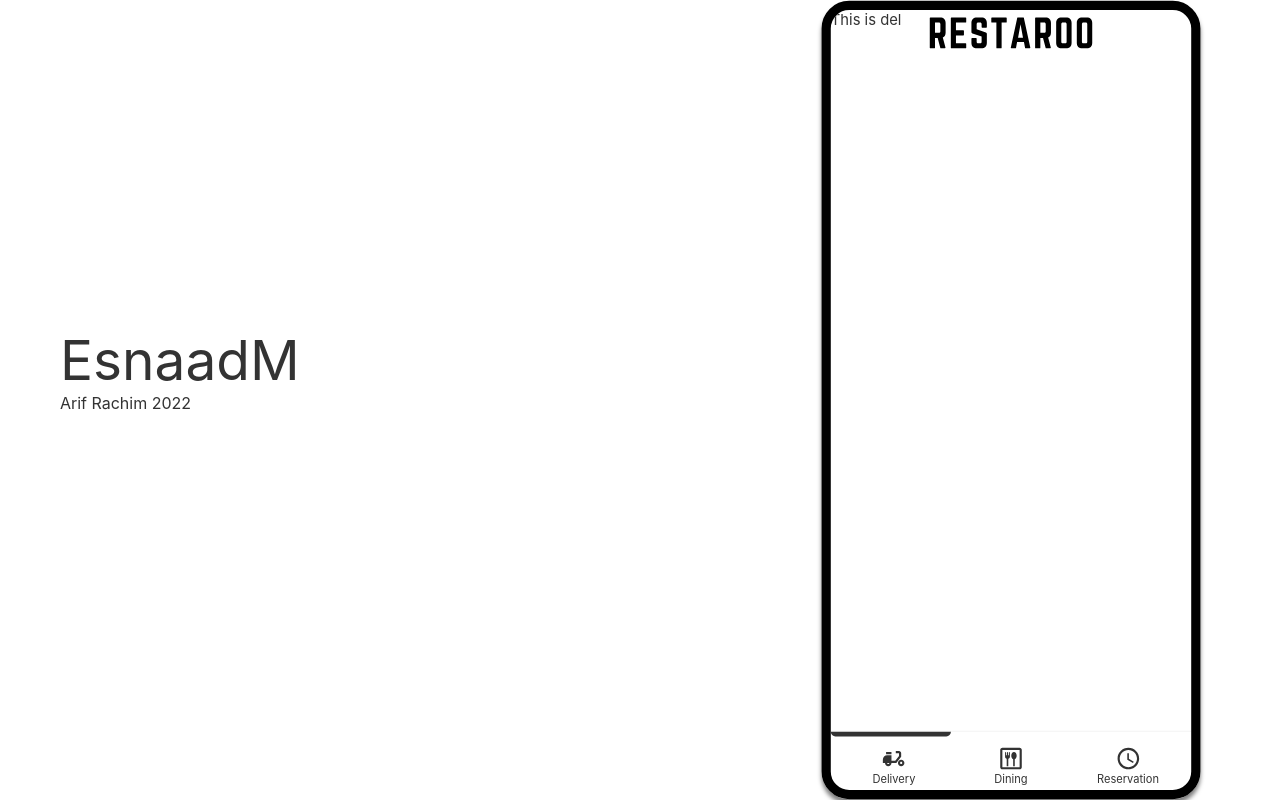
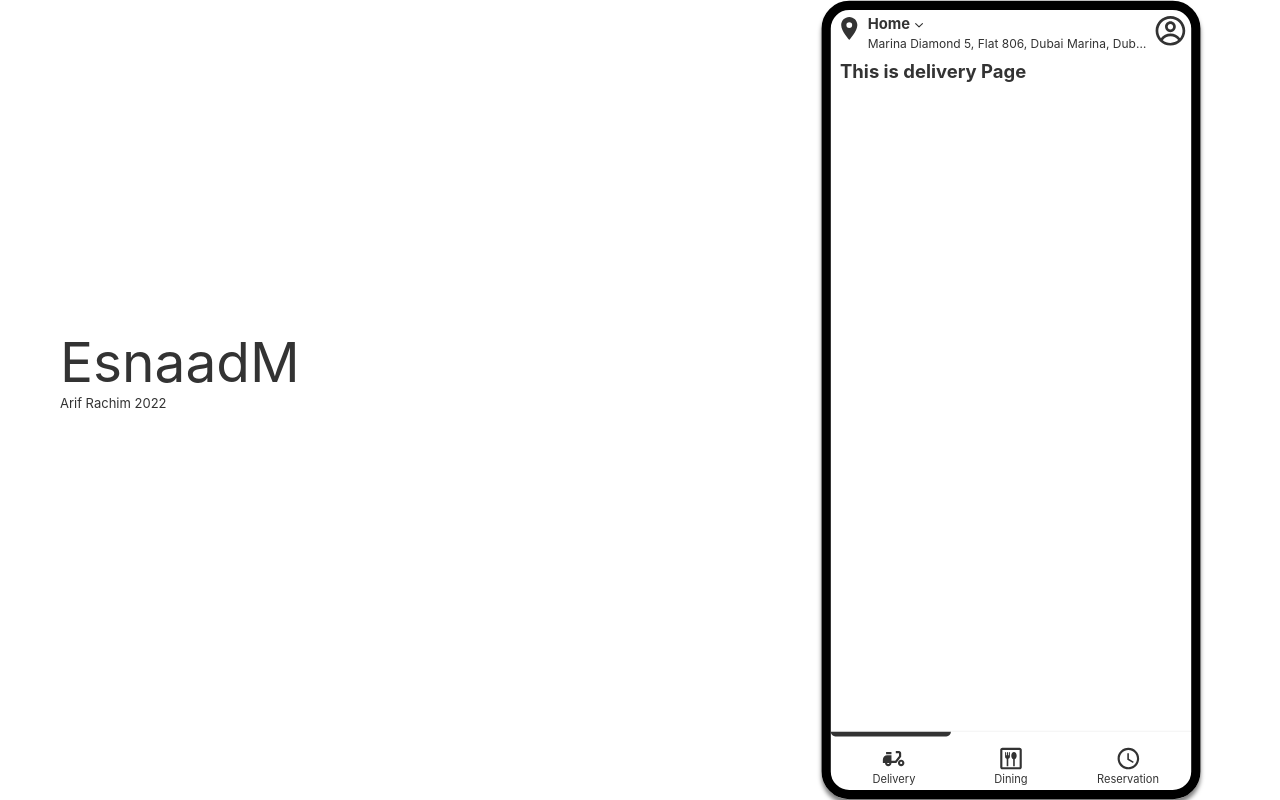
Before and after one commit to arif-rachim/restaroo, a React (Create React App) app: page / in a window 1280 px wide. Both pictures are taken after a click on the button "To know more, please click here". Built offline with nearby package versions, Linux system fonts and the light colour scheme.

Commit message:
Update information

```diff
--- a/public/index.html
+++ b/public/index.html
@@ -4,7 +4,7 @@
     <meta charset="utf-8" />
     <link rel="icon" href="%PUBLIC_URL%/favicon.ico" />
     <meta name="viewport" content="width=device-width, initial-scale=1, maximum-scale=1, user-scalable=no" />
-    <meta name="theme-color" content="#000000" />
+    <meta name="theme-color" content="#FFF" />
     <meta
       name="description"
       content="Restaroo application"
--- a/src/components/page-components/HeaderNavigation.tsx
+++ b/src/components/page-components/HeaderNavigation.tsx
@@ -1,7 +1,26 @@
 import {Image} from "./Image";
-import RestarooIcon from "../../assets/RestarooIcon.svg";
+import {MdPlace} from "react-icons/md";
+import {CgProfile} from "react-icons/cg";
+import {useAppContext} from "../useAppContext";
+import {IoChevronDown} from "react-icons/io5";
 export function HeaderNavigation(){
-    return <div>
-        <Image src={RestarooIcon} height={50}/>
+    const {appDimension} = useAppContext();
+    return <div style={{display:'flex',overflow:'auto',flexWrap:'nowrap',boxSizing:'border-box',width:appDimension.width,padding:5}}>
+        <div style={{fontSize:30,marginRight:5}}>
+            <MdPlace/>
+        </div>
+        <div style={{display:'flex',flexDirection:'column',overflow:'auto',width:'100%'}}>
+            <div style={{display:'flex',alignItems:'flex-end'}}>
+                <div style={{fontWeight:'bold',fontSize:16,marginBottom:3}}>Home</div>
+                <div style={{marginLeft:3,marginBottom:2}}>
+                    <IoChevronDown/>
+                </div>
+            </div>
+
+            <div style={{textOverflow:'ellipsis',width:'100%',whiteSpace:'nowrap',overflow:'hidden'}}>Marina Diamond 5, Flat 806, Dubai Marina, Dubai Marina</div>
+        </div>
+        <div style={{fontSize:35,width:35,flexShrink:0,marginLeft:5}}>
+            <CgProfile/>
+        </div>
     </div>
 }
--- a/src/index.css
+++ b/src/index.css
@@ -15,6 +15,7 @@ body, html, #root {
     overflow: auto;
     box-sizing: border-box;
     color : #333;
+    font-size: 13px;
 }
 
 code {
--- a/src/routes/DeliveryPage.tsx
+++ b/src/routes/DeliveryPage.tsx
@@ -1,5 +1,11 @@
-export function DeliveryPage(){
-    return <div>
-        {'This is delivery Page'}
-    </div>
+import {Page} from "./Page";
+
+
+
+export function DeliveryPage() {
+    return <Page>
+        <div style={{fontSize: 20, fontWeight: 'bold'}}>
+            {'This is delivery Page'}
+        </div>
+    </Page>
 }
--- a/src/routes/DiningPage.tsx
+++ b/src/routes/DiningPage.tsx
@@ -1,5 +1,10 @@
+import {Page} from "./Page";
+
 export function DiningPage(){
-    return <div>
-        DINING HERE
-    </div>
+    return <Page>
+        <div style={{fontSize: 20, fontWeight: 'bold'}}>
+            {'This is dining Page'}
+        </div>
+
+    </Page>
 }
--- /dev/null
+++ b/src/routes/Page.tsx
@@ -0,0 +1,16 @@
+import {PropsWithChildren} from "react";
+
+export function Page(props:PropsWithChildren) {
+    return <div style={{
+        paddingTop: 55,
+        paddingLeft: 10,
+        paddingRight: 10,
+        display: 'flex',
+        flexDirection: 'column',
+        boxSizing: 'border-box',
+        height: '100%',
+        overflow: 'auto'
+    }}>
+        {props.children}
+    </div>;
+}
--- a/src/routes/ReservationPage.tsx
+++ b/src/routes/ReservationPage.tsx
@@ -1,5 +1,9 @@
+import {Page} from "./Page";
+
 export function ReservationPage(){
-    return <div>
-        Reservation
-    </div>
+    return <Page>
+        <div style={{fontSize: 20, fontWeight: 'bold'}}>
+            {'This is reservation Page'}
+        </div>
+    </Page>
 }
```
